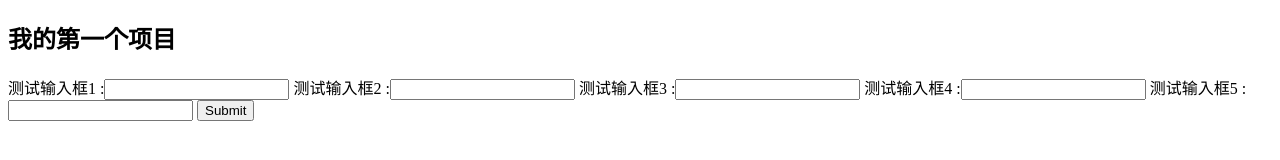
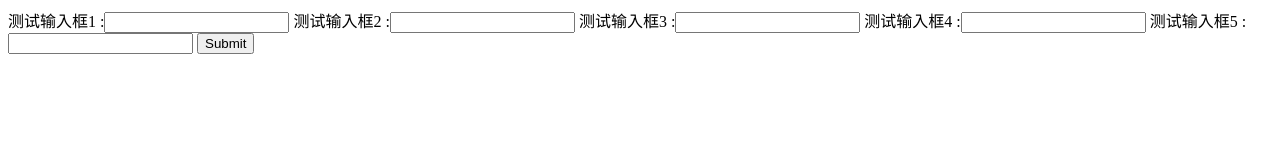
Before and after one commit to jinghh/superselect, a plain HTML site: page index.html in a window 1280 px wide. Drawn offline with nearby package versions, Linux system fonts and the light colour scheme.

Commit message:
Revert "增加h2"
This reverts commit a0ec5d037d7155353e47f3c4cb9d2ad1492f17b5.

```diff
--- a/index.html
+++ b/index.html
@@ -7,7 +7,6 @@
 	<script src='src/checkboxselect.js'></script>
 </head>
 <body>
-<h2>我的第一个项目</h2>
 <form method="get" action="www.baidu.com">
 	测试输入框1 :<input id="ipt"/>
 	测试输入框2 :<input id="ipt2"/>
```
